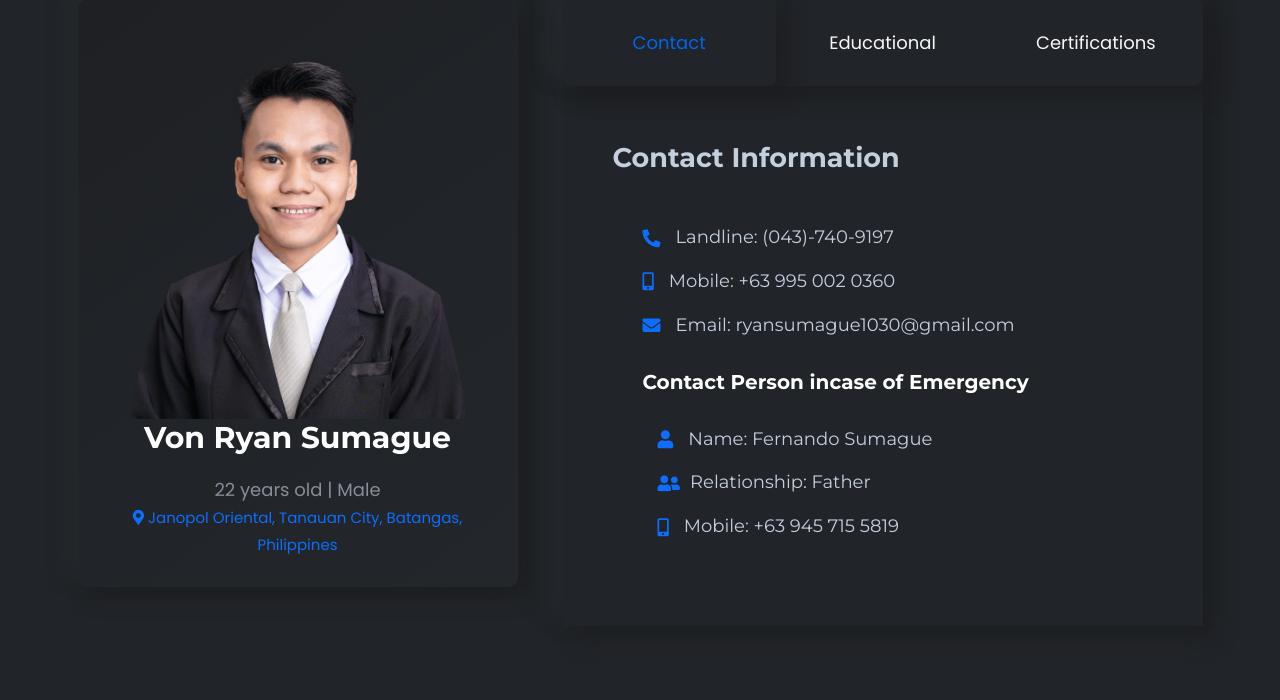
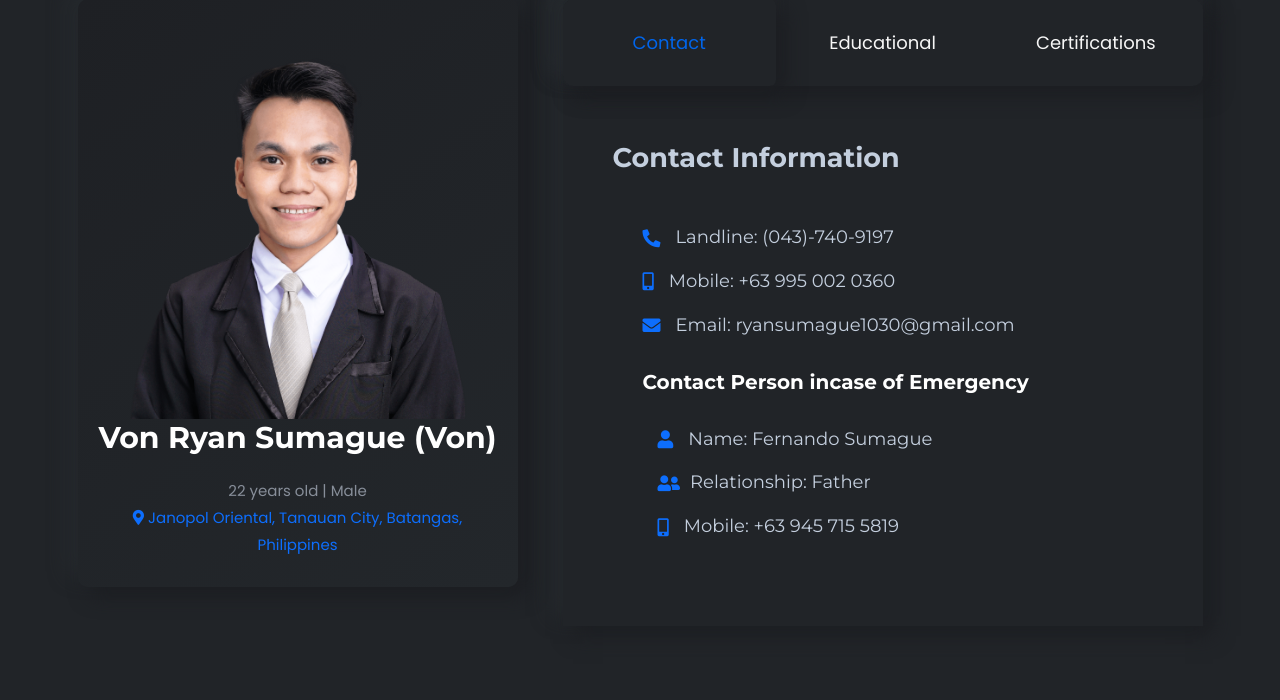
Before and after one commit to Vonister/ojtportfolio, a PHP site: page /my_profile.php in a window 1280 px wide. Shown: the part 101-801 px from the top of the page. Run offline with PHP 8.4, Linux system fonts and the light colour scheme.

Commit message:
Minor update
Supervisor Profile
----->Nickname

Intern Profile
----->Nickname

```diff
--- a/my_profile.php
+++ b/my_profile.php
@@ -17,8 +17,8 @@ include('header.php');
                                     <img src="assets/images/3d/profile_pic.png" alt="Testimonial-image">
                                 </div>
                                 <div class="card-content">
-                                    <h5 class="title">Von Ryan Sumague</h5>
-                                    <span class="designation">22 years old | Male</span> </br>
+                                    <h5 class="title">Von Ryan Sumague (Von)</h5>
+                                    <small class="designation">22 years old | Male</small> </br>
                                     <small class="text-primary"> <i class="fas fa-map-marker-alt"></i> Janopol Oriental, Tanauan City, Batangas, Philippines</small>
                                 </div>
                             </div>
--- a/supervisor_profile.php
+++ b/supervisor_profile.php
@@ -17,8 +17,8 @@ include('header.php');
                                     <img src="assets/images/3d/supervisor.png" alt="Testimonial-image">
                                 </div>
                                 <div class="card-content">
-                                    <h5 class="title">Carmela Garcia</h5>
-                                    <span class="designation">Eastvantage Project Manager | Female</span> </br>
+                                    <h5 class="title">Carmela Garcia (Mela)</h5>
+                                    <small class="designation">Eastvantage Project Manager | Female</small> </br>
                                     <small class="text-primary"> <i class="fas fa-map-marker-alt"></i> 24/F Fort Legend Tower 3rd Avenue corner 31st Street,
                                         Bonifacio Global Ciy, Taguig
                                     </small>
```
